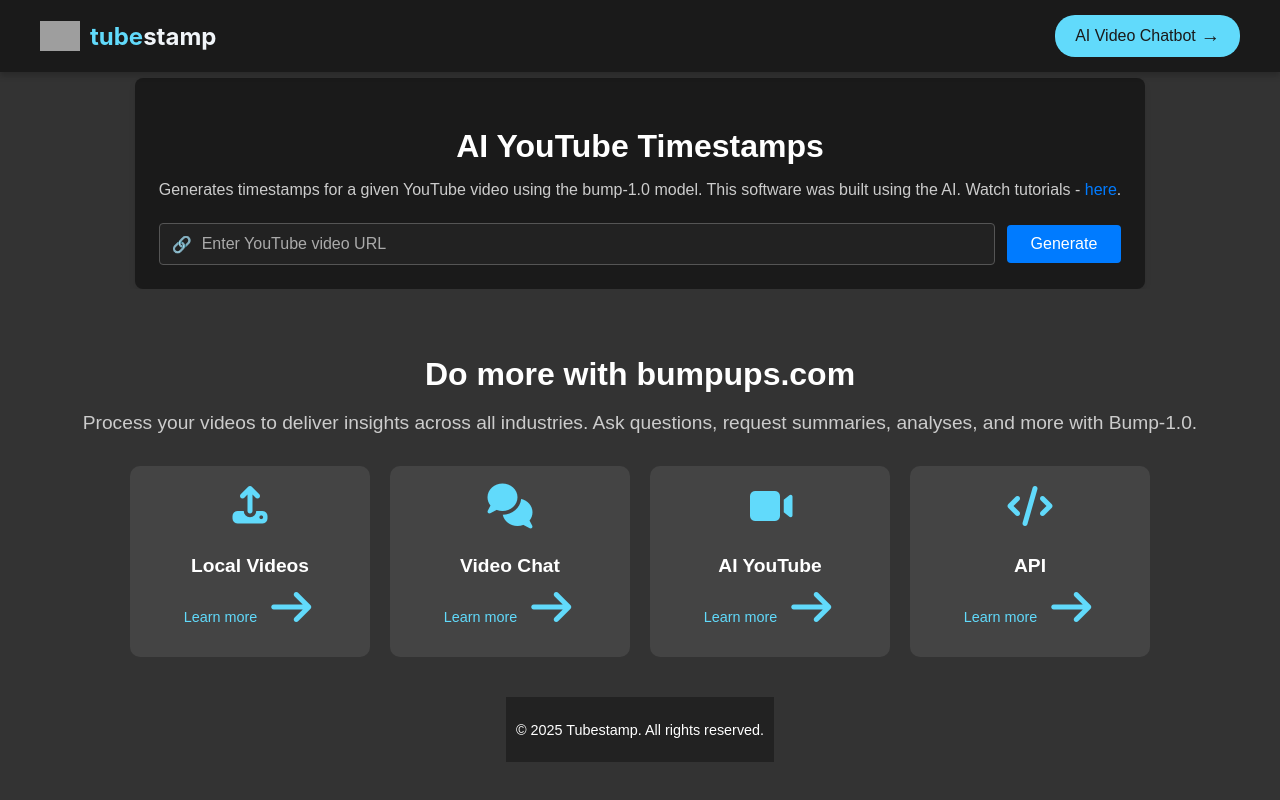
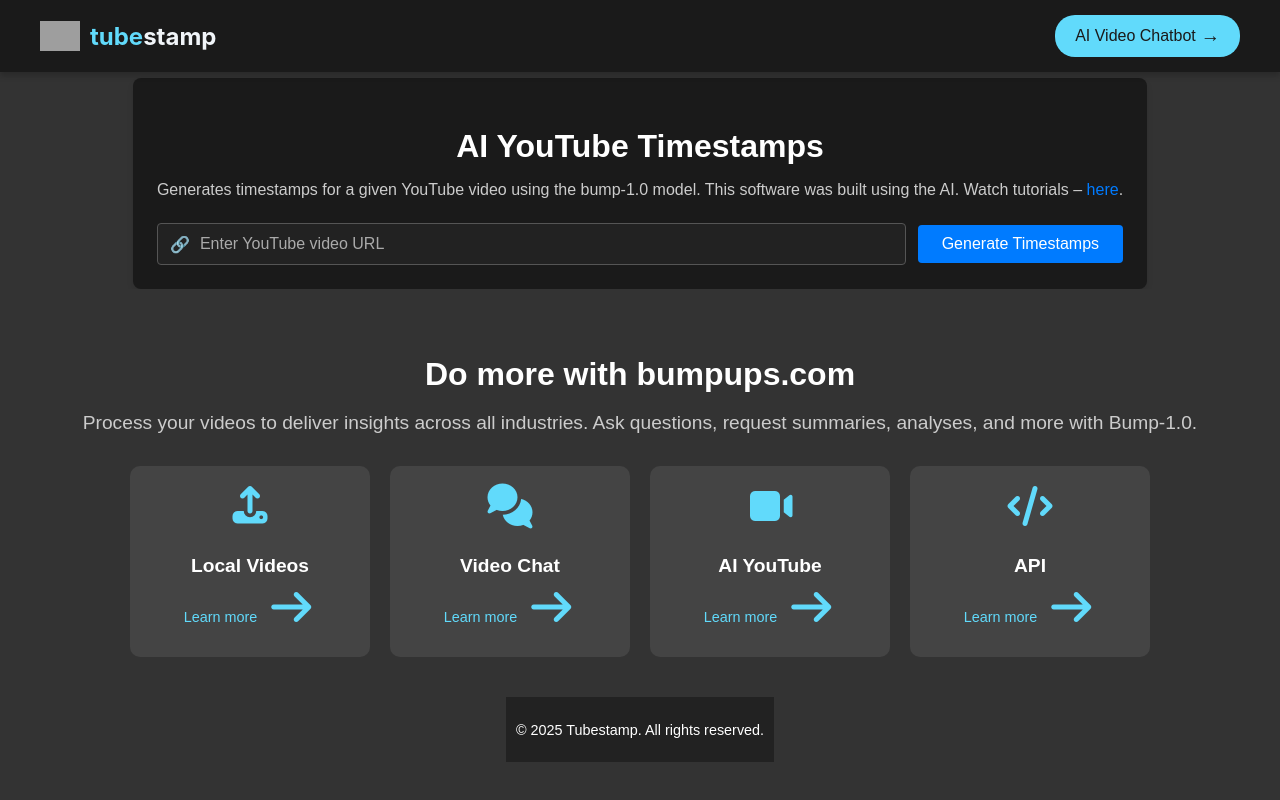
Before and after one commit to qwerty404error/tubestamp-app, a React (Create React App) app: page / in a window 1280 px wide. Shown: the top 800 px of the page. Built offline with nearby package versions, Linux system fonts and the light colour scheme; grey boxes are pictures that could not be loaded.

Commit message:
added regex to input url

```diff
--- a/src/unAuth/components/Timestamp.js
+++ b/src/unAuth/components/Timestamp.js
@@ -1,28 +1,57 @@
-import React from 'react';
+import React, { useState } from 'react';
 import './Timestamp.css';
 
 const Timestamp = () => {
+  const [url, setUrl] = useState('');
+  const [error, setError] = useState('');
+
+  // YouTube URL regex
+  const youtubeRegex =
+    /^(https?:\/\/)?(www\.)?(youtube\.com\/(watch\?v=|embed\/)|youtu\.be\/)[a-zA-Z0-9_-]{11}(\S+)?$/;
+
+  const handleSubmit = (e) => {
+    e.preventDefault();
+
+    if (!youtubeRegex.test(url)) {
+      setError('Please enter a valid YouTube URL');
+      return;
+    }
+
+    setError('');
+    console.log('Valid YouTube URL:', url);
+
+    // 👉 Call API / generate timestamps here
+  };
+
   return (
     <div className="timestamp">
       <h2 className="timestamp-title">AI YouTube Timestamps</h2>
+
       <p className="timestamp-description">
         Generates timestamps for a given YouTube video using the bump-1.0 model.
-        This software was built using the AI. Watch tutorials - {' '}
+        This software was built using the AI. Watch tutorials –{' '}
         <a href="#tutorials" className="timestamp-link">here</a>.
       </p>
-      <form className="timestamp-form">
+
+      <form className="timestamp-form" onSubmit={handleSubmit}>
         <div className="timestamp-input-container">
           <span className="timestamp-input-icon">🔗</span>
           <input
             type="url"
+            className="timestamp-input"
             placeholder="Enter YouTube video URL"
-            className="timestamp-input"
+            value={url}
+            onChange={(e) => setUrl(e.target.value)}
           />
         </div>
+
         <button type="submit" className="timestamp-submit">
-          Generate
+          Generate Timestamps
         </button>
       </form>
+
+      {/* Error message */}
+      {error && <p style={{ color: '#ff6b6b', marginTop: '12px' }}>{error}</p>}
     </div>
   );
 };
```
